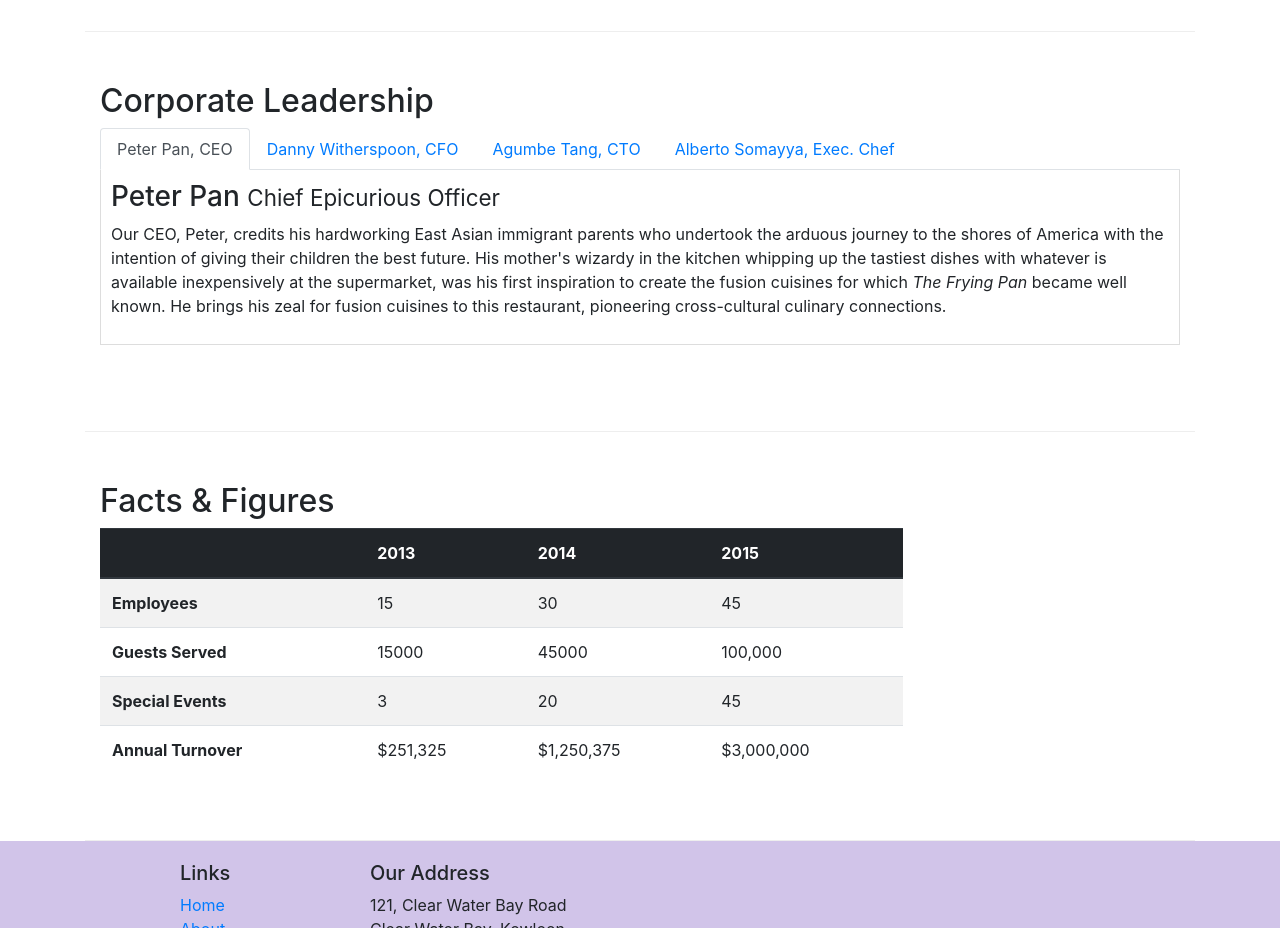
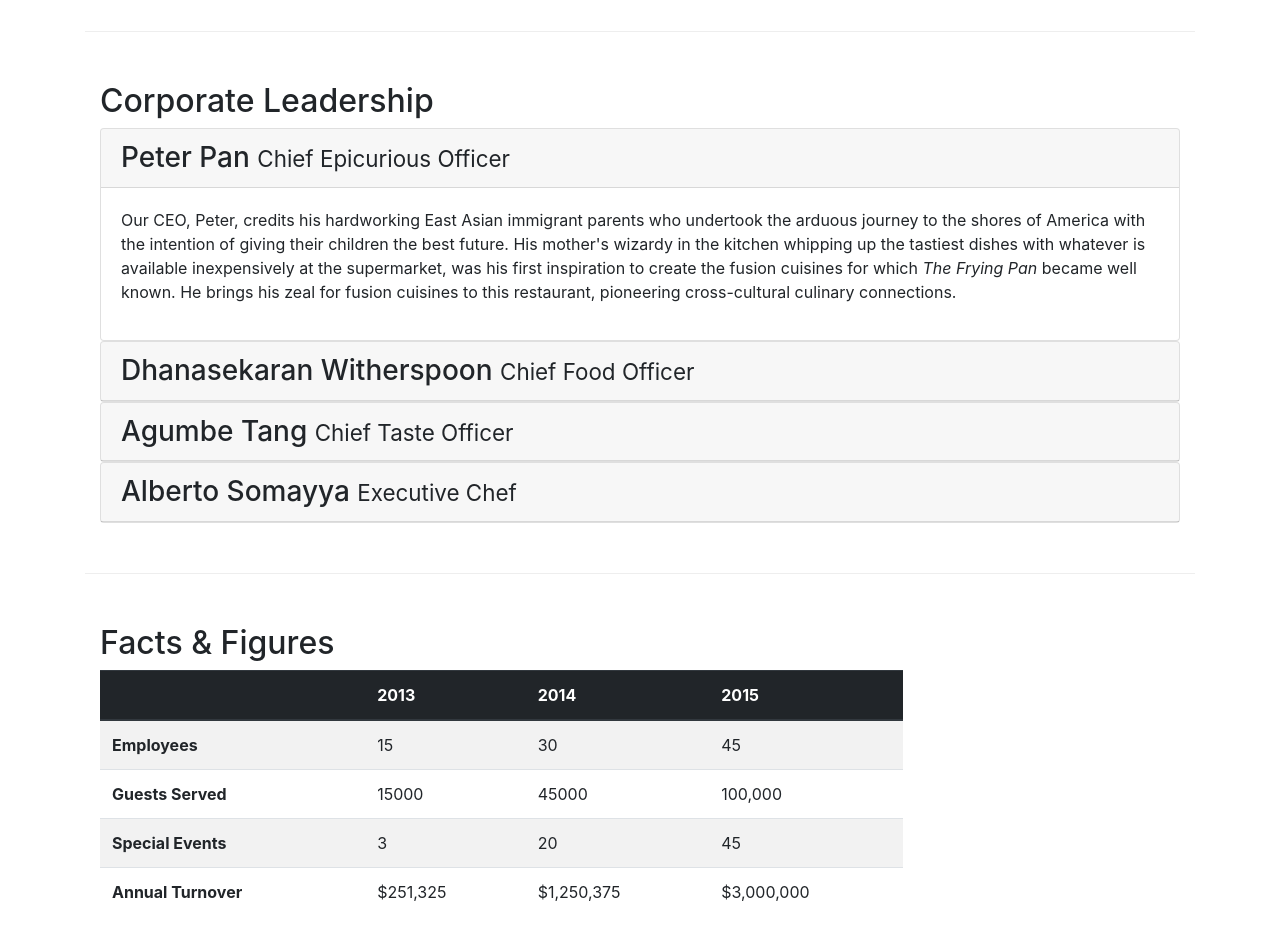
Before and after one commit to 1907pranshu/restaurant-bootstrap, a website: page aboutus.html in a window 1280 px wide. Shown: the part 940-1868 px from the top of the page. Drawn offline with nearby package versions, Linux system fonts and the light colour scheme.

Commit message:
Accordian

```diff
--- a/aboutus.html
+++ b/aboutus.html
@@ -102,40 +102,64 @@
             <div class="col-12">
                 <h2>Corporate Leadership</h2>
 
-                <ul class="nav nav-tabs">
-                    <li class="nav-item">
-                        <a class="nav-link active" role="tab" data-toggle="tab" href="#peter">Peter Pan, CEO</a>
-                    </li>
-                    <li class="nav-item">
-                        <a class="nav-link" role="tab" data-toggle="tab" href="#danny">Danny Witherspoon, CFO</a>
-                    </li>
-                    <li class="nav-item">
-                        <a class="nav-link" role="tab" data-toggle="tab" href="#agumbe">Agumbe Tang, CTO</a>
-                    </li>
-                    <li class="nav-item">
-                        <a class="nav-link" role="tab" data-toggle="tab"  href="#alberto">Alberto Somayya, Exec. Chef</a>
-                    </li>
-                </ul>
-
-                <div class="tab-content">
-                    <div role="tabpanel" class="tab-pane fade show active" id="peter">
-                        <h3>Peter Pan <small>Chief Epicurious Officer</small></h3>
-                        <p class="d-none d-sm-block">Our CEO, Peter, credits his hardworking East Asian immigrant parents who undertook the arduous journey to the shores of America with the intention of giving their children the best future. His mother's wizardy in the kitchen whipping up the tastiest dishes with whatever is available inexpensively at the supermarket, was his first inspiration to create the fusion cuisines for which <em>The Frying Pan</em> became well known. He brings his zeal for fusion cuisines to this restaurant, pioneering cross-cultural culinary connections.</p>
+                <div id="accordian">
+                    <div class="card">
+                        <div class="card-header" role="tab" id="peterhead">
+                            <h3 class="mb-0">
+                                <a data-toggle="collapse" data-target="#peter">
+                                    Peter Pan <small>Chief Epicurious Officer</small>
+                                </a>
+                            </h3>
+                        </div>
+                        <div class="collapse show" id="peter" data-parent="#accordian">
+                            <div class="card-body">
+                                <p class="d-none d-sm-block">Our CEO, Peter, credits his hardworking East Asian immigrant parents who undertook the arduous journey to the shores of America with the intention of giving their children the best future. His mother's wizardy in the kitchen whipping up the tastiest dishes with whatever is available inexpensively at the supermarket, was his first inspiration to create the fusion cuisines for which <em>The Frying Pan</em> became well known. He brings his zeal for fusion cuisines to this restaurant, pioneering cross-cultural culinary connections.</p>
+                            </div>
+                        </div>
+                    </div>
+                    <div class="card">
+                        <div class="card-header" role="tab" id="dannyhead">
+                            <h3 class="mb-0">
+                                <a data-toggle="collapse" data-target="#danny">
+                                    Dhanasekaran Witherspoon <small>Chief Food Officer</small>
+                                </a>
+                            </h3>
+                        </div>
+                        <div class="collapse" id="danny" data-parent="#accordian">
+                            <div class="card-body">
+                                <p class="d-none d-sm-block">Our CFO, Danny, as he is affectionately referred to by his colleagues, comes from a long established family tradition in farming and produce. His experiences growing up on a farm in the Australian outback gave him great appreciation for varieties of food sources. As he puts it in his own words, <em>Everything that runs, wins, and everything that stays, pays!</em></p>
+                            </div>
+                        </div>
                     </div>
 
-                    <div id="danny" role="tabpanel" class="tab-pane fade">
-                        <h3>Dhanasekaran Witherspoon <small>Chief Food Officer</small></h3>
-                        <p class="d-none d-sm-block">Our CFO, Danny, as he is affectionately referred to by his colleagues, comes from a long established family tradition in farming and produce. His experiences growing up on a farm in the Australian outback gave him great appreciation for varieties of food sources. As he puts it in his own words, <em>Everything that runs, wins, and everything that stays, pays!</em></p>
+                    <div class="card">
+                        <div class="card-header" role="tab" id="agumbehead">
+                            <h3 class="mb-0">
+                                <a data-toggle="collapse" data-target="#agumbe">
+                                    Agumbe Tang <small>Chief Taste Officer</small>
+                                </a>
+                            </h3>
+                        </div>
+                        <div class="collapse" id="agumbe" data-parent="#accordian">
+                            <div class="card-body">
+                                <p class="d-none d-sm-block">Blessed with the most discerning gustatory sense, Agumbe, our CTO, personally ensures that every dish that we serve meets his exacting tastes. Our chefs dread the tongue lashing that ensues if their dish does not meet his exacting standards. He lives by his motto, <em>You click only if you survive my lick.</em></p>
+                            </div>
+                        </div>
                     </div>
 
-                    <div role="tabpanel" class="tab-pane fade" id="agumbe">
-                        <h3>Agumbe Tang <small>Chief Taste Officer</small></h3>
-                        <p class="d-none d-sm-block">Blessed with the most discerning gustatory sense, Agumbe, our CTO, personally ensures that every dish that we serve meets his exacting tastes. Our chefs dread the tongue lashing that ensues if their dish does not meet his exacting standards. He lives by his motto, <em>You click only if you survive my lick.</em></p>
-                    </div>
-
-                    <div role="tabpanel" class="tab-pane fade" id="alberto">
-                        <h3>Alberto Somayya <small>Executive Chef</small></h3>
-                        <p class="d-none d-sm-block">Award winning three-star Michelin chef with wide International experience having worked closely with whos-who in the culinary world, he specializes in creating mouthwatering Indo-Italian fusion experiences. He says, <em>Put together the cuisines from the two craziest cultures, and you get a winning hit! Amma Mia!</em></p>
+                    <div class="card">
+                        <div class="card-header" role="tab" id="albertohead">
+                            <h3 class="mb-0">
+                                <a data-toggle="collapse" data-target="#alberto">
+                                    Alberto Somayya <small>Executive Chef</small>
+                                </a>
+                            </h3>
+                        </div>
+                        <div class="collapse" id="alberto" data-parent="#accordian">
+                            <div class="card-body">
+                                <p class="d-none d-sm-block">Award winning three-star Michelin chef with wide International experience having worked closely with whos-who in the culinary world, he specializes in creating mouthwatering Indo-Italian fusion experiences. He says, <em>Put together the cuisines from the two craziest cultures, and you get a winning hit! Amma Mia!</em></p>
+                            </div>
+                        </div>
                     </div>
                 </div>
 
```
